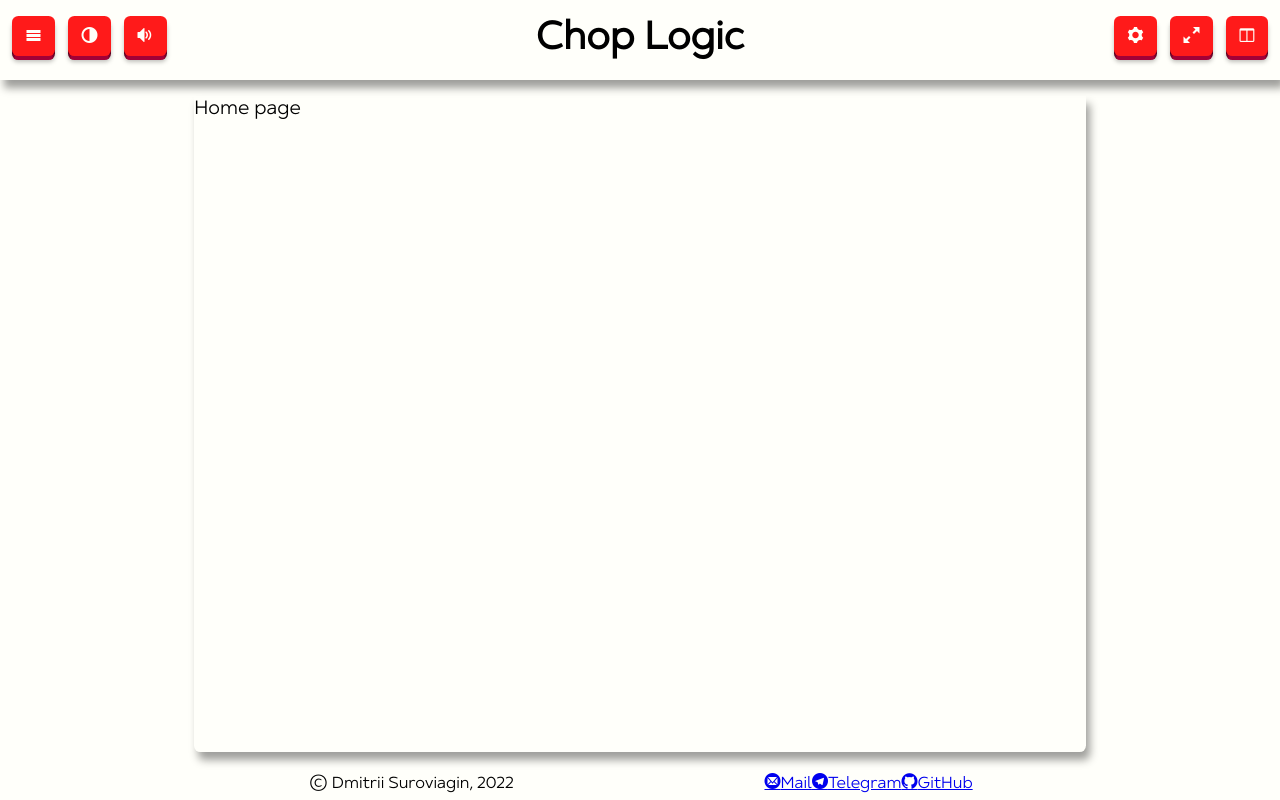
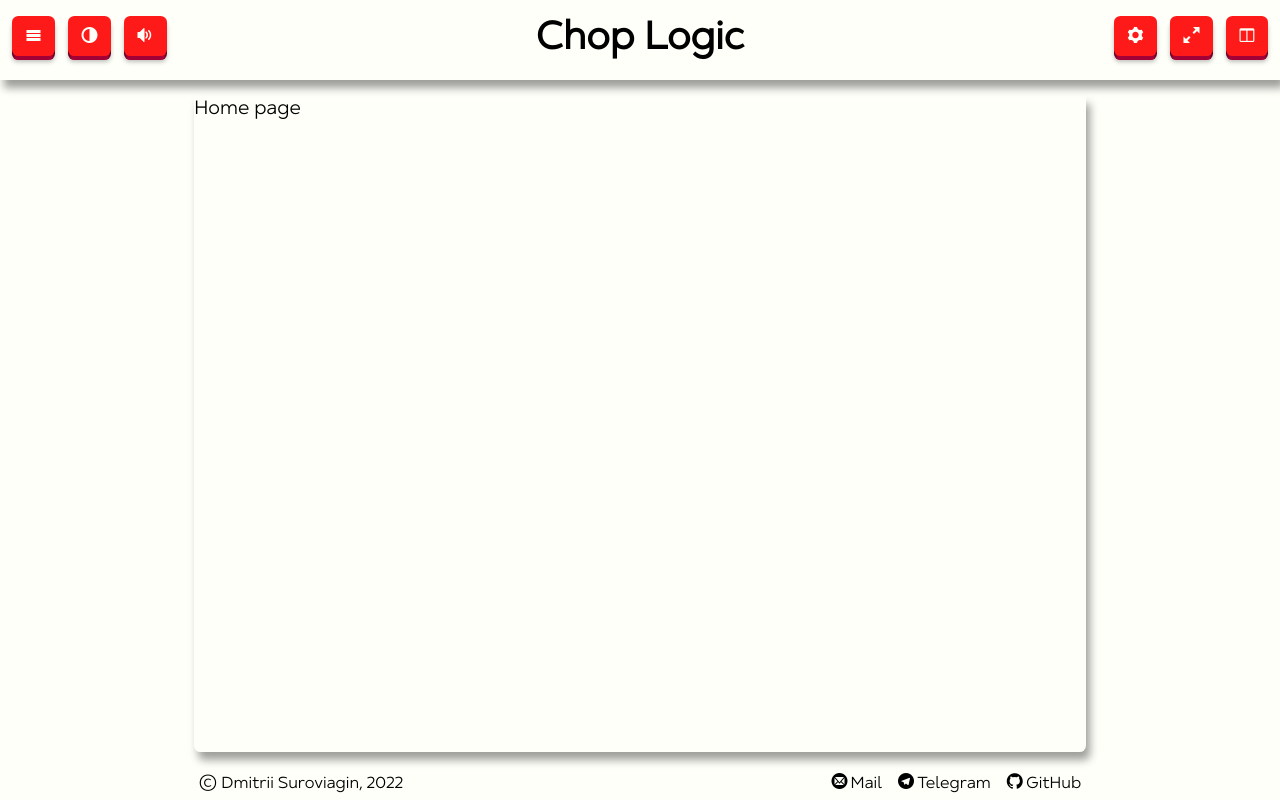
Before and after one commit to SavouryGin/chop_logic, a React app: page / in a window 1280 px wide. Built offline with nearby package versions, Linux system fonts and the light colour scheme.

Commit message:
ts-15: add mixin link-styles

```diff
--- a/src/components/app-link/styles.scss
+++ b/src/components/app-link/styles.scss
@@ -1,16 +1,5 @@
-@import 'styles/colors.scss';
-@import 'styles/sizes.scss';
+@import 'styles/mixins.scss';
 
 .app-link {
-  &:hover {
-    text-shadow: $light-text-shadow;
-  }
-
-  a {
-    text-decoration: none;
-    color: $light-font-color;
-    &:focus-visible {
-      outline: $light-outline;
-    }
-  }
+  @include link-styles(light);
 }
--- a/src/components/footer/styles.scss
+++ b/src/components/footer/styles.scss
@@ -1,18 +1,26 @@
 @import 'styles/sizes.scss';
+@import 'styles/mixins.scss';
 
 .footer {
   font-size: $small-font-size;
   display: grid;
   align-items: center;
-  justify-items: center;
   grid-template-areas: '. footer-copyright footer-links .';
   grid-template-columns: 2fr 5fr 5fr 2fr;
 
   &__copyright {
     grid-area: footer-copyright;
+    padding-left: $block-gap;
   }
 
   &__links {
     grid-area: footer-links;
+    justify-self: right;
+    padding-right: $block-gap;
+    @include link-styles(light);
+
+    a {
+      margin-left: $big-margin;
+    }
   }
 }
--- a/src/styles/colors.scss
+++ b/src/styles/colors.scss
@@ -16,3 +16,5 @@ $dark-foreground-color: hsl(45, 31%, 18%);
 $dark-weak-accent-color: hsl(167, 27%, 72%);
 $dark-strong-accent-color: hsl(88, 60%, 50%);
 $dark-box-shadow: 0.25rem 0.5rem 0.5rem hsl(77, 100%, 89%);
+$dark-text-shadow: 0.125rem 0.25rem 0.25rem hsl(167, 27%, 72%);
+$dark-outline: hsl(167, 27%, 72%) dashed 0.125rem;
--- /dev/null
+++ b/src/styles/mixins.scss
@@ -0,0 +1,21 @@
+@import './colors.scss';
+@import './sizes.scss';
+
+@mixin link-styles($mode) {
+  a {
+    text-decoration: none;
+    color: if($mode == dark, $dark-font-color, $light-font-color);
+
+    &:hover {
+      text-shadow: if($mode == dark, $dark-text-shadow, $light-text-shadow);
+    }
+
+    &:focus-visible {
+      outline: if($mode == dark, $dark-outline, $light-outline);
+    }
+
+    &::before {
+      margin-right: $small-margin;
+    }
+  }
+}
--- a/src/styles/sizes.scss
+++ b/src/styles/sizes.scss
@@ -2,7 +2,10 @@
 $block-gap: 1rem;
 $border-radius: 0.4rem;
 $default-padding: 0.6rem;
+$big-padding: 1.2rem;
 $default-margin: 0.4rem;
+$small-margin: 0.2rem;
+$big-margin: 1rem;
 
 // Heights
 $header-height: 5rem;
```
